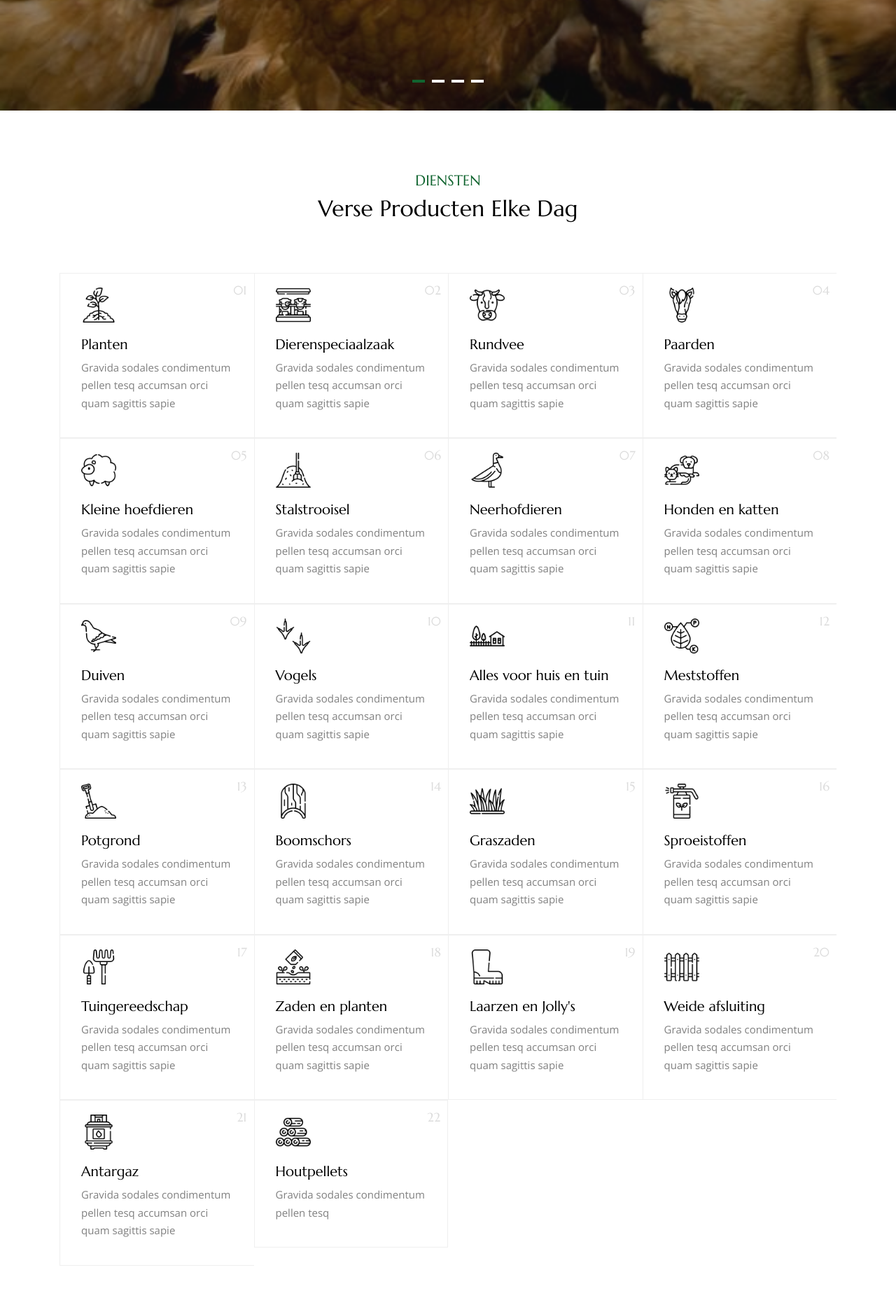
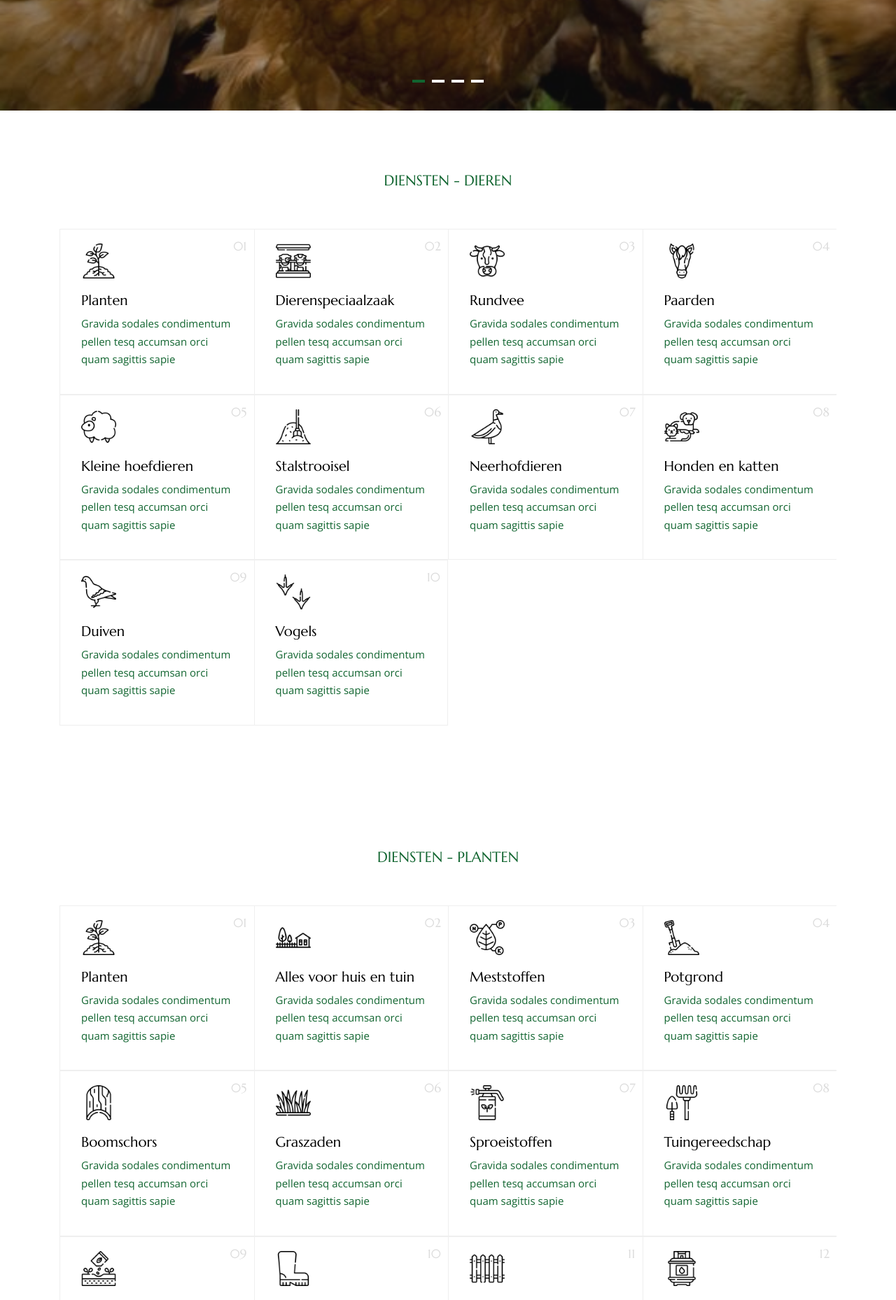
Before and after one commit to StagiairY/decuyperwitters, a PHP site: page / in a window 1280 px wide. Shown: the part 828-2686 px from the top of the page at 70% size. Run offline with PHP 8.4, Linux system fonts and the light colour scheme; some web fonts are replaced.

Commit message:
Effect and redirects

```diff
--- a/index.php
+++ b/index.php
@@ -51,16 +51,17 @@ include('include/header.php')
     </div>
     <!-- END slider -->
 
+
     <div class="site-section services-1-wrap">
         <div class="container">
             <div class="row mb-5 justify-content-center text-center">
                 <div class="col-lg-7">
-                    <h3 class="section-subtitle">Diensten</h3>
-                    <h2 class="section-title mb-4 text-black">Verse Producten Elke Dag</h2>
+                    <h3 class="section-subtitle">Diensten - dieren</h3>
                 </div>
             </div>
             <div class="row no-gutters">
                 <div class="col-lg-3 col-md-6">
+                    <a href="#" class="service-link">
                         <div class="service-1">
                             <span class="number">01</span>
                             <div class="service-1-icon">
@@ -71,8 +72,10 @@ include('include/header.php')
                                 <p>Gravida sodales condimentum pellen tesq accumsan orci quam sagittis sapie</p>
                             </div>
                         </div>
+                    </a>
                 </div>
                 <div class="col-lg-3 col-md-6">
+                    <a href="#" class="service-link">
                         <div class="service-1">
                             <span class="number">02</span>
                             <div class="service-1-icon">
@@ -83,8 +86,10 @@ include('include/header.php')
                                 <p>Gravida sodales condimentum pellen tesq accumsan orci quam sagittis sapie</p>
                             </div>
                         </div>
+                    </a>
                 </div>
                 <div class="col-lg-3 col-md-6">
+                    <a href="#" class="service-link">
                         <div class="service-1">
                             <span class="number">03</span>
                             <div class="service-1-icon">
@@ -95,8 +100,10 @@ include('include/header.php')
                                 <p>Gravida sodales condimentum pellen tesq accumsan orci quam sagittis sapie</p>
                             </div>
                         </div>
+                    </a>
                 </div>
                 <div class="col-lg-3 col-md-6">
+                    <a href="#" class="service-link">
                         <div class="service-1">
                             <span class="number">04</span>
                             <div class="service-1-icon">
@@ -107,8 +114,10 @@ include('include/header.php')
                                 <p>Gravida sodales condimentum pellen tesq accumsan orci quam sagittis sapie</p>
                             </div>
                         </div>
+                    </a>
                 </div>
                 <div class="col-lg-3 col-md-6">
+                    <a href="#" class="service-link">
                         <div class="service-1">
                             <span class="number">05</span>
                             <div class="service-1-icon">
@@ -119,8 +128,10 @@ include('include/header.php')
                                 <p>Gravida sodales condimentum pellen tesq accumsan orci quam sagittis sapie</p>
                             </div>
                         </div>
+                    </a>
                 </div>
                 <div class="col-lg-3 col-md-6">
+                    <a href="#" class="service-link">
                         <div class="service-1">
                             <span class="number">06</span>
                             <div class="service-1-icon">
@@ -131,8 +142,10 @@ include('include/header.php')
                                 <p>Gravida sodales condimentum pellen tesq accumsan orci quam sagittis sapie</p>
                             </div>
                         </div>
+                    </a>
                 </div>
                 <div class="col-lg-3 col-md-6">
+                    <a href="#" class="service-link">
                         <div class="service-1">
                             <span class="number">07</span>
                             <div class="service-1-icon">
@@ -143,8 +156,10 @@ include('include/header.php')
                                 <p>Gravida sodales condimentum pellen tesq accumsan orci quam sagittis sapie</p>
                             </div>
                         </div>
+                    </a>
                 </div>
                 <div class="col-lg-3 col-md-6">
+                    <a href="#" class="service-link">
                         <div class="service-1">
                             <span class="number">08</span>
                             <div class="service-1-icon">
@@ -155,36 +170,78 @@ include('include/header.php')
                                 <p>Gravida sodales condimentum pellen tesq accumsan orci quam sagittis sapie</p>
                             </div>
                         </div>
+                    </a>
                 </div>
                 <div class="col-lg-3 col-md-6">
+                    <a href="#" class="service-link">
                         <div class="service-1">
                             <span class="number">09</span>
                             <div class="service-1-icon">
                                 <img src="images/part1/Icons/pigeon.png" alt="Afbeelding-duif" class="img-fluid">
-
                             </div>
                             <div class="service-1-content">
                                 <h3 class="service-heading">Duiven</h3>
                                 <p>Gravida sodales condimentum pellen tesq accumsan orci quam sagittis sapie</p>
                             </div>
                         </div>
+                    </a>
                 </div>
                 <div class="col-lg-3 col-md-6">
+                    <a href="#" class="service-link">
                         <div class="service-1">
                             <span class="number">10</span>
                             <div class="service-1-icon">
-                            <img src="images/part1/Icons/footprint.png" alt="Afbeelding-vogel-voetprint" class="img-fluid">
-
+                                <img src="images/part1/Icons/footprint.png" alt="Afbeelding-vogel-voetprint"
+                                     class="img-fluid">
                             </div>
                             <div class="service-1-content">
                                 <h3 class="service-heading">Vogels</h3>
                                 <p>Gravida sodales condimentum pellen tesq accumsan orci quam sagittis sapie</p>
                             </div>
                         </div>
+                    </a>
+                </div>
+            </div>
+        </div>
+    </div>
+
+    <style>
+        /* CSS for hover effect */
+        .service-link:hover .service-1 {
+            /* Add your hover styles here */
+            border: 2px solid #0c8010; /* Change border color on hover */
+            box-shadow: 0 0 10px rgba(0, 0, 0, 0.2); /* Add box shadow on hover */
+        }
+    </style>
+
+
+<!--einde DIEREN-->
+    <div class="site-section services-1-wrap">
+        <div class="container">
+            <div class="row mb-5 justify-content-center text-center">
+                <div class="col-lg-7">
+                    <h3 class="section-subtitle">Diensten - planten</h3>
+                </div>
+            </div>
+            <div class="row no-gutters">
+                <div class="col-lg-3 col-md-6">
+                    <a href="#" class="service-link">
+                        <div class="service-1">
+                            <span class="number">01</span>
+                            <div class="service-1-icon">
+                                <img src="images/part1/Icons/roots.png" alt="Afbeelding" class="img-fluid">
+                            </div>
+                            <div class="service-1-content">
+                                <h3 class="service-heading">Planten</h3>
+                                <p>Gravida sodales condimentum pellen tesq accumsan orci quam sagittis sapie</p>
+                            </div>
+                        </div>
+                    </a>
                 </div>
                 <div class="col-lg-3 col-md-6">
+                    <a href="#" class="service-link">
                         <div class="service-1">
-                        <span class="number">11</span>
+                            <span class="number">02</span>
                             <div class="service-1-icon">
                                 <img src="images/part1/Icons/garden.png" alt="Afbeelding-tuinhuis" class="img-fluid">
                             </div>
@@ -193,36 +250,40 @@ include('include/header.php')
                                 <p>Gravida sodales condimentum pellen tesq accumsan orci quam sagittis sapie</p>
                             </div>
                         </div>
+                    </a>
                 </div>
                 <div class="col-lg-3 col-md-6">
+                    <a href="#" class="service-link">
                         <div class="service-1">
-                        <span class="number">12</span>
+                            <span class="number">03</span>
                             <div class="service-1-icon">
                                 <img src="images/part1/Icons/npk.png" alt="Afbeelding-meststof" class="img-fluid">
-
                             </div>
                             <div class="service-1-content">
                                 <h3 class="service-heading">Meststoffen</h3>
                                 <p>Gravida sodales condimentum pellen tesq accumsan orci quam sagittis sapie</p>
                             </div>
                         </div>
+                    </a>
                 </div>
                 <div class="col-lg-3 col-md-6">
+                    <a href="#" class="service-link">
                         <div class="service-1">
-                        <span class="number">13</span>
+                            <span class="number">04</span>
                             <div class="service-1-icon">
                                 <img src="images/part1/Icons/shovel.png" alt="Afbeelding-schep-potgrond" class="img-fluid">
-
                             </div>
                             <div class="service-1-content">
                                 <h3 class="service-heading">Potgrond</h3>
                                 <p>Gravida sodales condimentum pellen tesq accumsan orci quam sagittis sapie</p>
                             </div>
                         </div>
+                    </a>
                 </div>
                 <div class="col-lg-3 col-md-6">
+                    <a href="#" class="service-link">
                         <div class="service-1">
-                        <span class="number">14</span>
+                            <span class="number">05</span>
                             <div class="service-1-icon">
                                 <img src="images/part1/Icons/bark.png" alt="Afbeelding-boom-schors" class="img-fluid">
                             </div>
@@ -231,26 +292,27 @@ include('include/header.php')
                                 <p>Gravida sodales condimentum pellen tesq accumsan orci quam sagittis sapie</p>
                             </div>
                         </div>
+                    </a>
                 </div>
                 <div class="col-lg-3 col-md-6">
+                    <a href="#" class="service-link">
                         <div class="service-1">
-                        <span class="number">15</span>
+                            <span class="number">06</span>
                             <div class="service-1-icon">
-
                                 <img src="images/part1/Icons/grass.png" alt="Afbeelding-grass" class="img-fluid">
-
                             </div>
                             <div class="service-1-content">
                                 <h3 class="service-heading">Graszaden</h3>
                                 <p>Gravida sodales condimentum pellen tesq accumsan orci quam sagittis sapie</p>
                             </div>
                         </div>
+                    </a>
                 </div>
                 <div class="col-lg-3 col-md-6">
+                    <a href="#" class="service-link">
                         <div class="service-1">
-                        <span class="number">16</span>
+                            <span class="number">07</span>
                             <div class="service-1-icon">
-
                                 <img src="images/part1/Icons/fertilizer.png" alt="Afbeelding-spray-fertilizer" class="img-fluid">
                             </div>
                             <div class="service-1-content">
@@ -258,12 +320,13 @@ include('include/header.php')
                                 <p>Gravida sodales condimentum pellen tesq accumsan orci quam sagittis sapie</p>
                             </div>
                         </div>
+                    </a>
                 </div>
                 <div class="col-lg-3 col-md-6">
+                    <a href="#" class="service-link">
                         <div class="service-1">
-                        <span class="number">17</span>
+                            <span class="number">08</span>
                             <div class="service-1-icon">
-
                                 <img src="images/part1/Icons/garden-tools.png" alt="Afbeelding-garden-tools" class="img-fluid">
                             </div>
                             <div class="service-1-content">
@@ -271,10 +334,12 @@ include('include/header.php')
                                 <p>Gravida sodales condimentum pellen tesq accumsan orci quam sagittis sapie</p>
                             </div>
                         </div>
+                    </a>
                 </div>
                 <div class="col-lg-3 col-md-6">
+                    <a href="#" class="service-link">
                         <div class="service-1">
-                        <span class="number">18</span>
+                            <span class="number">09</span>
                             <div class="service-1-icon">
                                 <img src="images/part1/Icons/seeds.png" alt="Afbeelding-seeds" class="img-fluid">
                             </div>
@@ -283,10 +348,12 @@ include('include/header.php')
                                 <p>Gravida sodales condimentum pellen tesq accumsan orci quam sagittis sapie</p>
                             </div>
                         </div>
+                    </a>
                 </div>
                 <div class="col-lg-3 col-md-6">
+                    <a href="#" class="service-link">
                         <div class="service-1">
-                        <span class="number">19</span>
+                            <span class="number">10</span>
                             <div class="service-1-icon">
                                 <img src="images/part1/Icons/boots.png" alt="Afbeelding-laarzen" class="img-fluid">
                             </div>
@@ -295,10 +362,12 @@ include('include/header.php')
                                 <p>Gravida sodales condimentum pellen tesq accumsan orci quam sagittis sapie</p>
                             </div>
                         </div>
+                    </a>
                 </div>
                 <div class="col-lg-3 col-md-6">
+                    <a href="#" class="service-link">
                         <div class="service-1">
-                        <span class="number">20</span>
+                            <span class="number">11</span>
                             <div class="service-1-icon">
                                 <img src="images/part1/Icons/fence.png" alt="fence" class="img-fluid">
                             </div>
@@ -307,10 +376,12 @@ include('include/header.php')
                                 <p>Gravida sodales condimentum pellen tesq accumsan orci quam sagittis sapie</p>
                             </div>
                         </div>
+                    </a>
                 </div>
                 <div class="col-lg-3 col-md-6">
+                    <a href="#" class="service-link">
                         <div class="service-1">
-                        <span class="number">21</span>
+                            <span class="number">12</span>
                             <div class="service-1-icon">
                                 <img src="images/part1/Icons/propane.png" alt="Afbeelding-propane-fles" class="img-fluid">
                             </div>
@@ -319,22 +390,27 @@ include('include/header.php')
                                 <p>Gravida sodales condimentum pellen tesq accumsan orci quam sagittis sapie</p>
                             </div>
                         </div>
+                    </a>
                 </div>
                 <div class="col-lg-3 col-md-6">
+                    <a href="#" class="service-link">
                         <div class="service-1">
-                        <span class="number">22</span>
+                            <span class="number">13</span>
                             <div class="service-1-icon">
                                 <img src="images/part1/Icons/wood.png" alt="Afbeelding-hout" class="img-fluid">
                             </div>
                             <div class="service-1-content">
                                 <h3 class="service-heading">Houtpellets</h3>
-                            <p>Gravida sodales condimentum pellen tesq
+                                <p>Gravida sodales condimentum pellen tesq accumsan orci quam sagittis sapie</p>
+                            </div>
+                        </div>
+                    </a>
                 </div>
             </div>
         </div>
     </div>
-        </div>
-    </div>
+
+
     <!-- EINDE diensten -->
 
 
@@ -416,7 +492,7 @@ include('include/header.php')
 
 
 <?php
-include ('include/exploreUs.php')
+include('include/exploreUs.php')
 ?>
 
 
```
Lines whose indentation alone changed are shown as unchanged.
